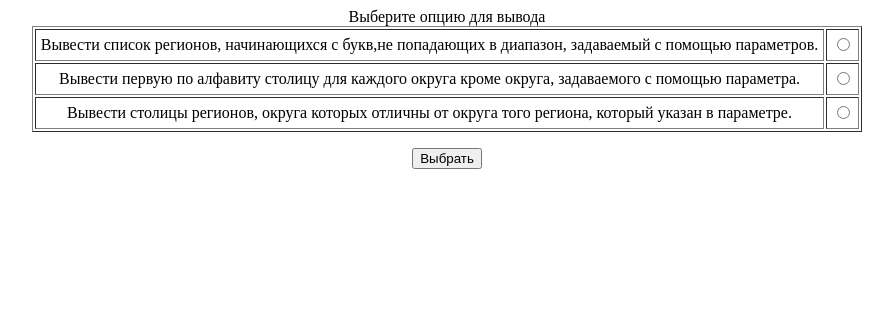
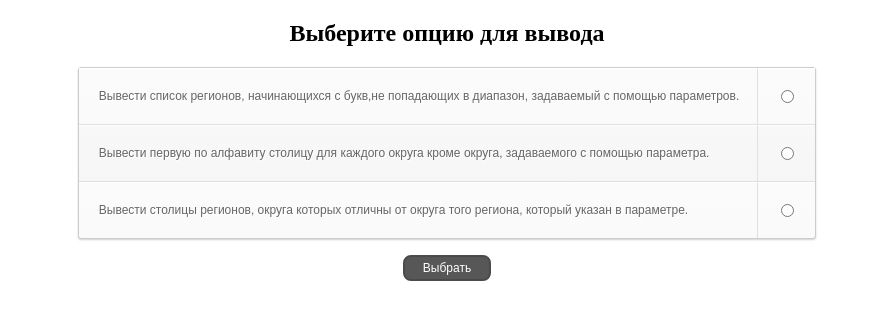
Before and after one commit to u7er/bd, a PHP site: page /rgz/t1/index.php in a window 1280 px wide. Shown: the top 320 px of the page, without its empty margins (193-1086 px from the left). Run offline with PHP 8.4, Linux system fonts and the light colour scheme.

Commit message:
Update index.php

```diff
--- a/rgz/t1/index.php
+++ b/rgz/t1/index.php
@@ -18,12 +18,155 @@
 	<head>
 		<meta charset="utf-8">
 		<title>Таблица <?php echo '"p5212"'; ?></title>
+		<style>
+			.simple-little-table {
+			font-family:Arial, Helvetica, sans-serif;
+			color:#666;
+			font-size:12px;
+			text-shadow: 1px 1px 0px #fff;
+			background:#eaebec;
+			margin:20px auto 0;
+			border:#ccc 1px solid;
+			border-collapse:separate;
+
+			-moz-border-radius:3px;
+			-webkit-border-radius:3px;
+			border-radius:3px;
+
+			-moz-box-shadow: 0 1px 2px #d1d1d1;
+			-webkit-box-shadow: 0 1px 2px #d1d1d1;
+			box-shadow: 0 1px 2px #d1d1d1;
+		}
+
+		.simple-little-table th {
+			font-weight:bold;
+			padding:21px 25px 22px 25px;
+			border-top:1px solid #fafafa;
+			border-bottom:1px solid #e0e0e0;
+
+			background: #ededed;
+			background: -webkit-gradient(linear, left top, left bottom, from(#ededed), to(#ebebeb));
+			background: -moz-linear-gradient(top,  #ededed,  #ebebeb);
+		}
+		.simple-little-table th:first-child{
+			text-align: left;
+			padding-left:20px;
+		}
+		.simple-little-table tr:first-child th:first-child{
+			-moz-border-radius-topleft:3px;
+			-webkit-border-top-left-radius:3px;
+			border-top-left-radius:3px;
+		}
+		.simple-little-table tr:first-child th:last-child{
+			-moz-border-radius-topright:3px;
+			-webkit-border-top-right-radius:3px;
+			border-top-right-radius:3px;
+		}
+		.simple-little-table tr{
+			text-align: center;
+			padding-left:20px;
+		}
+		.simple-little-table tr td:first-child{
+			text-align: left;
+			padding-left:20px;
+			border-left: 0;
+		}
+		.simple-little-table tr td {
+			padding:18px;
+			border-top: 1px solid #ffffff;
+			border-bottom:1px solid #e0e0e0;
+			border-left: 1px solid #e0e0e0;
+
+			background: #fafafa;
+			background: -webkit-gradient(linear, left top, left bottom, from(#fbfbfb), to(#fafafa));
+			background: -moz-linear-gradient(top,  #fbfbfb,  #fafafa);
+		}
+		.simple-little-table tr:nth-child(even) td{
+			background: #f6f6f6;
+			background: -webkit-gradient(linear, left top, left bottom, from(#f8f8f8), to(#f6f6f6));
+			background: -moz-linear-gradient(top,  #f8f8f8,  #f6f6f6);
+		}
+		.simple-little-table tr:last-child td{
+			border-bottom:0;
+		}
+		.simple-little-table tr:last-child td:first-child{
+			-moz-border-radius-bottomleft:3px;
+			-webkit-border-bottom-left-radius:3px;
+			border-bottom-left-radius:3px;
+		}
+		.simple-little-table tr:last-child td:last-child{
+			-moz-border-radius-bottomright:3px;
+			-webkit-border-bottom-right-radius:3px;
+			border-bottom-right-radius:3px;
+		}
+		.simple-little-table tr:hover td{
+			background: #f2f2f2;
+			background: -webkit-gradient(linear, left top, left bottom, from(#f2f2f2), to(#f0f0f0));
+			background: -moz-linear-gradient(top,  #f2f2f2,  #f0f0f0);
+		}
+
+		.simple-little-table a:link {
+			color: #666;
+			font-weight: bold;
+			text-decoration:none;
+		}
+		.simple-little-table a:visited {
+			color: #999999;
+			font-weight:bold;
+			text-decoration:none;
+		}
+		.simple-little-table a:active,
+		.simple-little-table a:hover {
+			color: #bd5a35;
+			text-decoration:underline;
+		}
+
+		.radio {
+			display: none;
+		}
+		.radio-custom {
+			width: 20px;
+			height: 20px;
+			border: 2px solid #ccc;
+			border-radius: 3px;
+			position: relative;
+		}
+		.radio-custom,
+		.label {
+			display: inline-block;
+			vertical-align: middle;
+		}
+		.radio:checked + .radio-custom::before {
+			content: "";
+			display: block;
+			position: absolute;
+			top: 2px;
+			right: 2px;
+			bottom: 2px;
+			left: 2px;
+			background: #413548;
+			border-radius: 2px;
+		}
+		.radio-custom,
+		.radio:checked + .radio-custom::before {
+			border-radius: 50%;
+		}
+		input {
+
+	font-size: 13px;
+	padding: 6px 0 4px 10px;
+	border: 1px solid #cecece;
+	background: #F6F6f6;
+	border-radius: 8px;
+}
+		</style>
 	</head>
 	<body>
 		<form action = "index.php" method = "POST">
 			<?php
 				if(empty($_POST['idreq'])) {
-					echo '<table cellpadding="5" border = "1" align="center"><caption>Выберите опцию для вывода</caption>';
+					echo '<h2 align="center">Выберите опцию для вывода</h2>';
+					echo '<table class="simple-little-table" cellspacing="0" cellpadding="5" border = "0" align="center">';
 					echo '<tr align="center"><td>Вывести список регионов, начинающихся с букв,не попадающих в диапазон, задаваемый с помощью параметров.</td>';
 					echo '<td><input name="idreq" type="radio" value="task1req"></td></tr>';
 					echo '<tr align="center"><td>Вывести первую по алфавиту столицу для каждого округа кроме округа, задаваемого с помощью параметра.</td>';
@@ -31,63 +174,50 @@
 					echo '<tr align="center"><td>Вывести столицы регионов, округа которых отличны от округа того региона, который указан в параметре.</td>';
 					echo '<td><input name="idreq" type="radio" value="task3req"></td></tr>';
 					echo '</table>';
-					echo '<p align="center"><input type = "submit" name = "doaction" value = "Выбрать"><br></p>';
+					echo '<p align="center"><input type = "submit" style="cursor: pointer; font-size:12px;  text-decoration: none; padding:4px 18px; color:#ffffff; background-color:#575757; border-radius:8px; border: 2px solid #4a4a4a;" name = "doaction" value = "Выбрать"><br></p>';
 				}
 				elseif (!empty($_POST['idreq']) && empty($_POST['request_value'])) {
 					$input_id = mysql_real_escape_string($_POST['idreq']);
-					if ($input_id != "task3req") {
+					//if ($input_id != "task3req") {
 					echo <<< HTML
 						<p align="center">
-							<label>Значение: </label>
-							<input type = "text" name = "request_value">
+
+							<input  placeholder="Значение" type = "text" name = "request_value" autofocus>
 							<input type = "hidden" name = "idreq" value = "$input_id">
 						</p>
-						<p align="center"><input type = "submit" name = "doaction" value = "Выбрать"><br></p>
+						<p align="center"><input type = "submit" style="cursor: pointer; font-size:12px;  text-decoration: none; padding:4px 18px; color:#ffffff; background-color:#575757; border-radius:8px; border: 2px solid #4a4a4a;" name = "doaction" value = "Выбрать"><br></p>
 HTML;
-					}
-					else {
-						echo <<< HTML
-						<p align="center">
-							<table cellpadding="5" border = "1" align="center"><caption>Выберите опцию вывода: </caption>;
-							<tr align="center"><td>Первую по алфавиту</td>;
-							<td><input name="request_value" type="radio" value="ASC"></td></tr>;
-							<tr align="center"><td>Последнюю по алфавиту</td>;
-							<td><input name="request_value" type="radio" value="DESC"></td></tr>;
-							</table>;
-							<input type = "hidden" name = "idreq" value = "$input_id">
-						</p>
-						<p align="center"><input type = "submit" name = "doaction" value = "Выбрать"><br></p>
-HTML;
-					}
+					//}
 				}
 				elseif (!empty($_POST['idreq']) && !empty($_POST['request_value'])) {
 					$mysql_value = mysql_real_escape_string($_POST['request_value']);
 					switch ($_POST['idreq']) {
 						case "task1req":
+							if(preg_match("/^[А-Я]-[А-Я]/", $mysql_value) == NULL){
+								print "Value not valid<br />";
+								break;
+							}
 							$val1 = substr($mysql_value, 0, 2);
 							$val2 = substr($mysql_value, 3, 4);
 							$sql_query = "SELECT `Регион` FROM `p5212` WHERE `Регион` NOT between '$val1%' AND '$val2%'";
 							break;
 						case "task2req":
-							$sql_query = "SELECT MIN(`Столица`) FROM `p5212` WHERE `Округ` <> '$val1' GROUP BY `Округ`";
-								//$sql_query = "SELECT `Фирма` FROM `p5212` ORDER BY `Назв.` " . $mysql_value ." LIMIT 1";
+							$sql_query = "SELECT MIN(`Столица`) FROM `p5212` WHERE `Округ` <> '$mysql_value' GROUP BY `Округ`";
 							break;
 						case "task3req":
 							$sql_query = "
-								SELECT `Столица` FROM `p5212` WHERE `Округ` <> (SELECT `Округ` FROM `p5212` WHERE `Регион` = '$val1')
+								SELECT `Столица` FROM `p5212` WHERE `Округ` <> (SELECT `Округ` FROM `p5212` WHERE `Регион` = '$mysql_value')
 							";
-
-							//$sql_query = "SELECT DISTINCT first.`Тип` FROM `p5212` first, `p5212` second
-							//WHERE first.`Фирма` = second.`Фирма` AND first.`Назв.` NOT LIKE '%$mysql_value	%' ";
 							break;
 					}
 					$result = mysql_query($sql_query, $db_handle);
-					if(!$result)
-						   die('Could not show records from table `p5212`: ' . mysql_error());
-
+					if(!$result){
+						die('Could not show records from table `p5212`: ' . mysql_error());
+					}
 
 					if (mysql_num_rows($result) > 0) {
-						echo '<table cellpadding="5" border = "2" align="center"><caption>Результат работы:</caption>';
+						echo '<h2 align="center">Результат работы</h2>';
+						echo '<table class="simple-little-table" cellspacing="0" cellpadding="5" border = "2" align="center">';
 				    	while ($row = mysql_fetch_assoc($result)) {
 							echo '<tr>';
 				        	foreach($row as $value)
```
